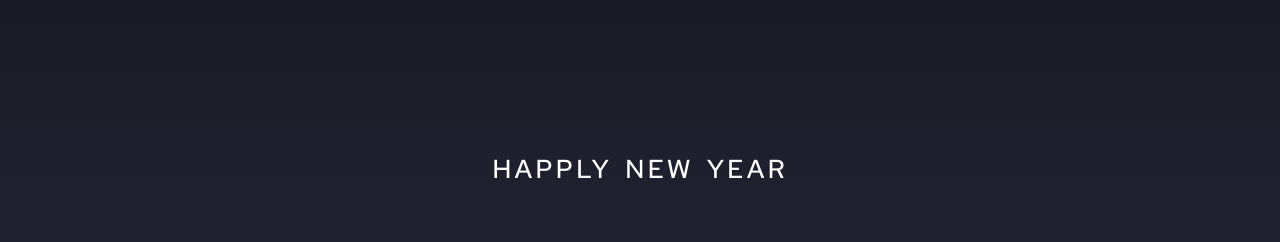
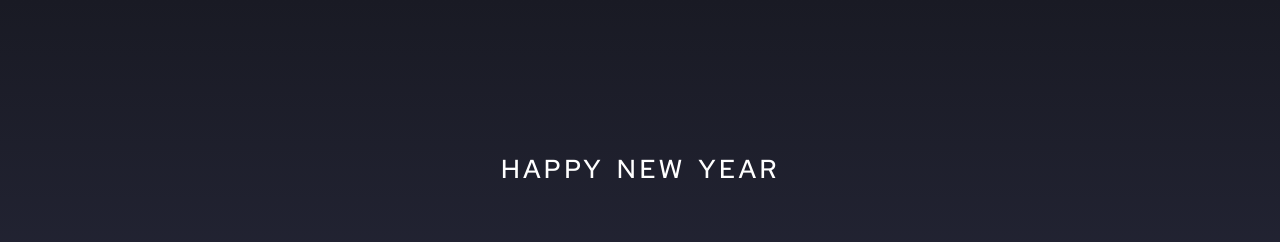
Before and after one commit to cuongvu5111/hpny, a plain HTML site: page index.html in a window 1280 px wide. Shown: the top 242 px of the page. Drawn offline with nearby package versions, Linux system fonts and the light colour scheme.

Commit message:
Update index.html

```diff
--- a/index.html
+++ b/index.html
@@ -13,7 +13,7 @@
 	<main class="container">
   <div class="counter-wrapper">
     <div class="counter">
-      <h1 class="header">Happly New Year</h1>
+      <h1 class="header">Happy New Year</h1>
       <div class="count row">
         <div class="months sec column">
           <h2 id="months">00</h2>
```
